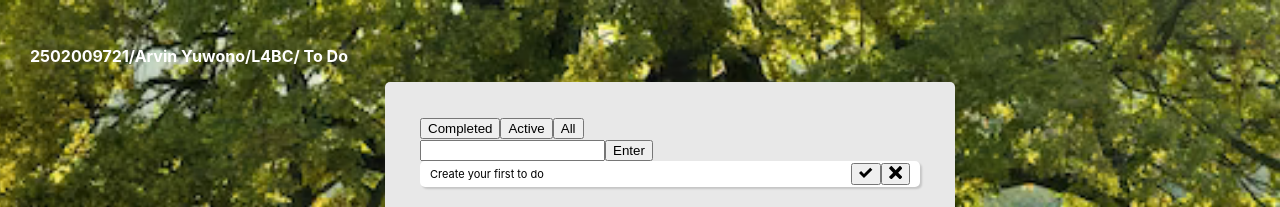
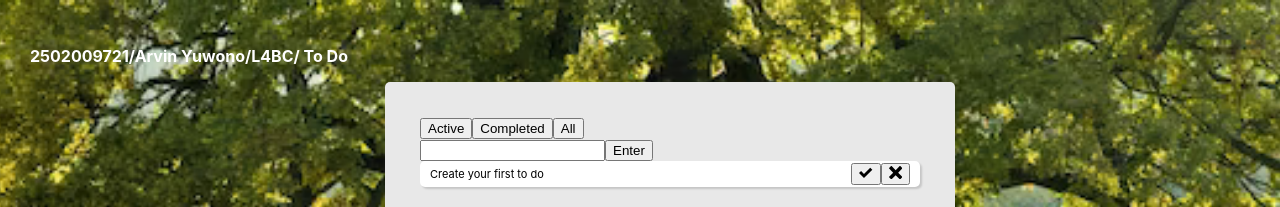
Before and after one commit to Gitroars/todo-app, a React (Create React App) app: page / in a window 1280 px wide. Shown: the top 207 px of the page. Built offline with nearby package versions, Linux system fonts and the light colour scheme.

Commit message:
Attempt to make filter

```diff
--- a/src/App.js
+++ b/src/App.js
@@ -45,6 +45,16 @@ function TodoForm({addTodo}){
   );
 }
 
+function FilterForm({activeTodos,completedTodos}){
+  return(
+    <div>
+      <button onClick={()=>activeTodos()}>Active</button>
+      <button onClick={()=>completedTodos()}>Completed</button>
+      <button >All</button>
+    </div>
+  )
+}
+
 
 
 
@@ -73,16 +83,17 @@ function App() {
     setTodos(newTodos);
   }
 
+  const [filter,setFilter] = useState(null);
 
 
 
-  const activeTodos = todos.filter(
-    (e)=> e.isCompleted === false
-  );
+  const activeTodos = todos.filter((item)=>{
+    return item.isCompleted === false;
+  })
 
-  const completedTodos = todos.filter(
-    (e) => e.isCompleted === true
-  );
+  const completedTodos = todos.filter((item)=>{
+    return item.isCompleted === true;
+  })
 
   function showActive(){
     setTodos(activeTodos);
@@ -90,9 +101,8 @@ function App() {
   function showCompleted(){
     setTodos(completedTodos);
   }
-  function showAll(){
-    setTodos(todos);
-  }
+
+
 
 
 
@@ -105,10 +115,8 @@ function App() {
       </div>
 
       <div className="todo-list">
-        <button>Completed</button>
-        <button >Active</button>
-        <button >All</button>
 
+      <FilterForm filterForm = {FilterForm}/>
       <TodoForm addTodo={addTodo}/>
 
         {todos.map((todo, index) => (
```
